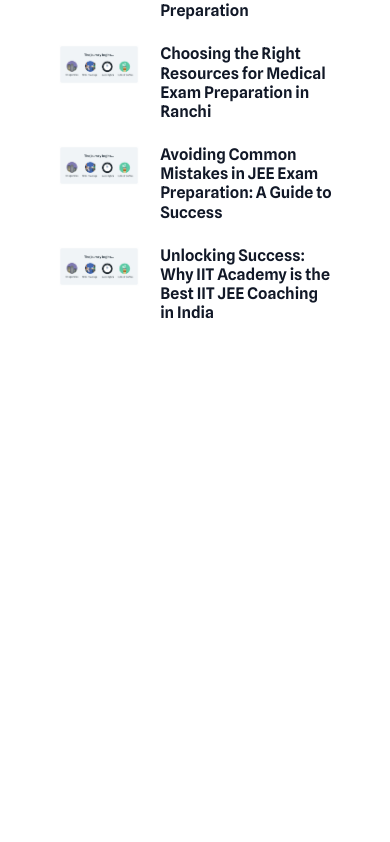
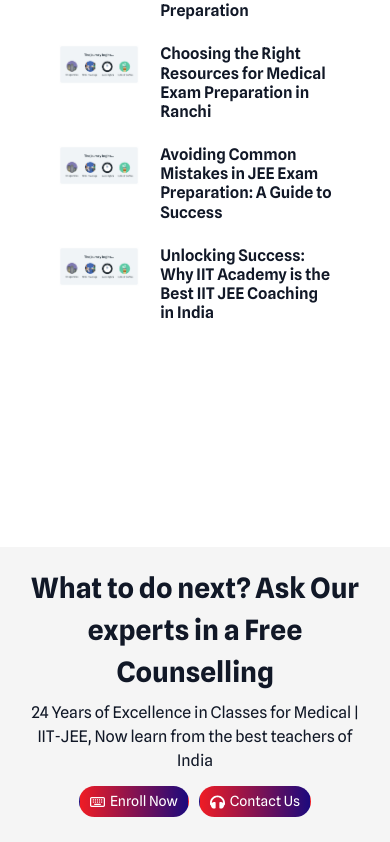
Before and after one commit to nikitabaladha/SmartGrader, a React (Create React App) app in the folder smart-grader/: page /blog/0 in a window 390 px wide. Shown: the part 3643-4485 px from the top of the page. Before the commit the page ends 3990 px from the top, so only its background shows below. Built offline with nearby package versions, Linux system fonts and the light colour scheme.

Commit message:
Full blog page-third row and css done with media query for mobile view and tablet view

```diff
--- a/smart-grader/src/Components/FullBlog/FullBlog.css
+++ b/smart-grader/src/Components/FullBlog/FullBlog.css
@@ -1,10 +1,14 @@
-/* Full Blog css */
+/* Full Blog second row */
 
 .fullBlog-second {
+  margin-top: 180px;
+}
+
+.fullBlog-second,
+.fullBlog-third {
   padding-left: 180px !important;
   padding-right: 180px !important;
   font-family: var(--font-family);
-  margin-top: 180px;
 }
 
 .row .fullBlog {
@@ -108,8 +112,50 @@
   cursor: pointer;
 }
 
+/* Full Blog Third Row */
+
+.fullBlog-third h3 {
+  font-size: var(--font-size-28px);
+  font-weight: var(--font-weight-bold);
+}
+
+.fullBlog-third h3,
+.fullBlog-third p {
+  margin-bottom: 0.5rem;
+  line-height: var(--line-height-medium);
+  text-align: center !important;
+  color: var(--color-text-primary);
+}
+
+.button-container .btn {
+  border-radius: 30px;
+  padding: 4px 10px !important;
+  position: relative;
+  font-size: var(--font-size-xs);
+  text-decoration: none;
+  outline: none;
+  line-height: var(--line-height-20px) !important;
+  background: linear-gradient(to right, #ef1c24, #1c0a7d 100%);
+  cursor: pointer;
+  color: var(--color-white);
+  margin: 5px;
+  display: inline-block;
+}
+
+.button-container .btn .icon {
+  padding-right: 5px;
+  font-size: var(--font-size-20px);
+}
+
+.fullBlog-third {
+  background: var(--color-background-dark);
+  padding: 20px;
+  text-align: center;
+}
+
 @media only screen and (max-width: 767px) {
-  .fullBlog-second {
+  .fullBlog-second,
+  .fullBlog-third {
     padding-left: 20px !important;
     padding-right: 20px !important;
     margin-top: 200px;
@@ -139,7 +185,8 @@
 
 /* Tablet devices with a screen width between 768px and 1024px */
 @media only screen and (min-width: 768px) and (max-width: 1024px) {
-  .fullBlog-second {
+  .fullBlog-second,
+  .fullBlog-third {
     padding-left: 20px !important;
     padding-right: 20px !important;
     margin-top: 200px;
--- a/smart-grader/src/Components/FullBlog/FullBlog.js
+++ b/smart-grader/src/Components/FullBlog/FullBlog.js
@@ -1,5 +1,8 @@
 import React from "react";
 import { useParams } from "react-router-dom";
+
+import { FaRegKeyboard } from "react-icons/fa6";
+import { FaHeadphones } from "react-icons/fa";
 import { GoDash } from "react-icons/go";
 import DOMPurify from "dompurify";
 
@@ -70,6 +73,26 @@ const FullBlog = () => {
           </div>
         </div>
       </div>
+
+      <div className="container-fluid fullBlog-third">
+        <h3>What to do next? Ask Our experts in a Free Counselling</h3>
+        <p>
+          24 Years of Excellence in Classes for Medical | IIT-JEE, Now learn
+          from the best teachers of India
+        </p>
+        <div className="button-container">
+          <button className="btn">
+            {" "}
+            <FaRegKeyboard className="icon" />
+            Enroll Now
+          </button>
+          <button className="btn">
+            {" "}
+            <FaHeadphones className="icon" />
+            Contact Us
+          </button>
+        </div>
+      </div>
     </>
   );
 };
--- a/smart-grader/src/global.css
+++ b/smart-grader/src/global.css
@@ -10,6 +10,7 @@
   --font-size-xxl: 45px;
   --font-size-xs: 14px;
   --font-size-20px: 20px;
+  --font-size-28px: 28px;
 
   /* Font Weights */
   --font-weight-small: 300;
@@ -28,6 +29,7 @@
   --line-height-xl: 2.5rem;
   --line-height-tight: 1;
   --line-height-custom: 24px;
+  --line-height-20px: 20px;
 
   /* Colors */
   --color-text-primary: rgb(17, 24, 39);
@@ -41,6 +43,7 @@
   --color-overlay: rgba(0, 0, 0, 0.1);
   --color-white: #fff;
   --color-blue: #0056b3;
+  --color-background-dark: #f5f5f5;
 
   /* Spacing */
   --spacing-small: 0.125rem;
```
